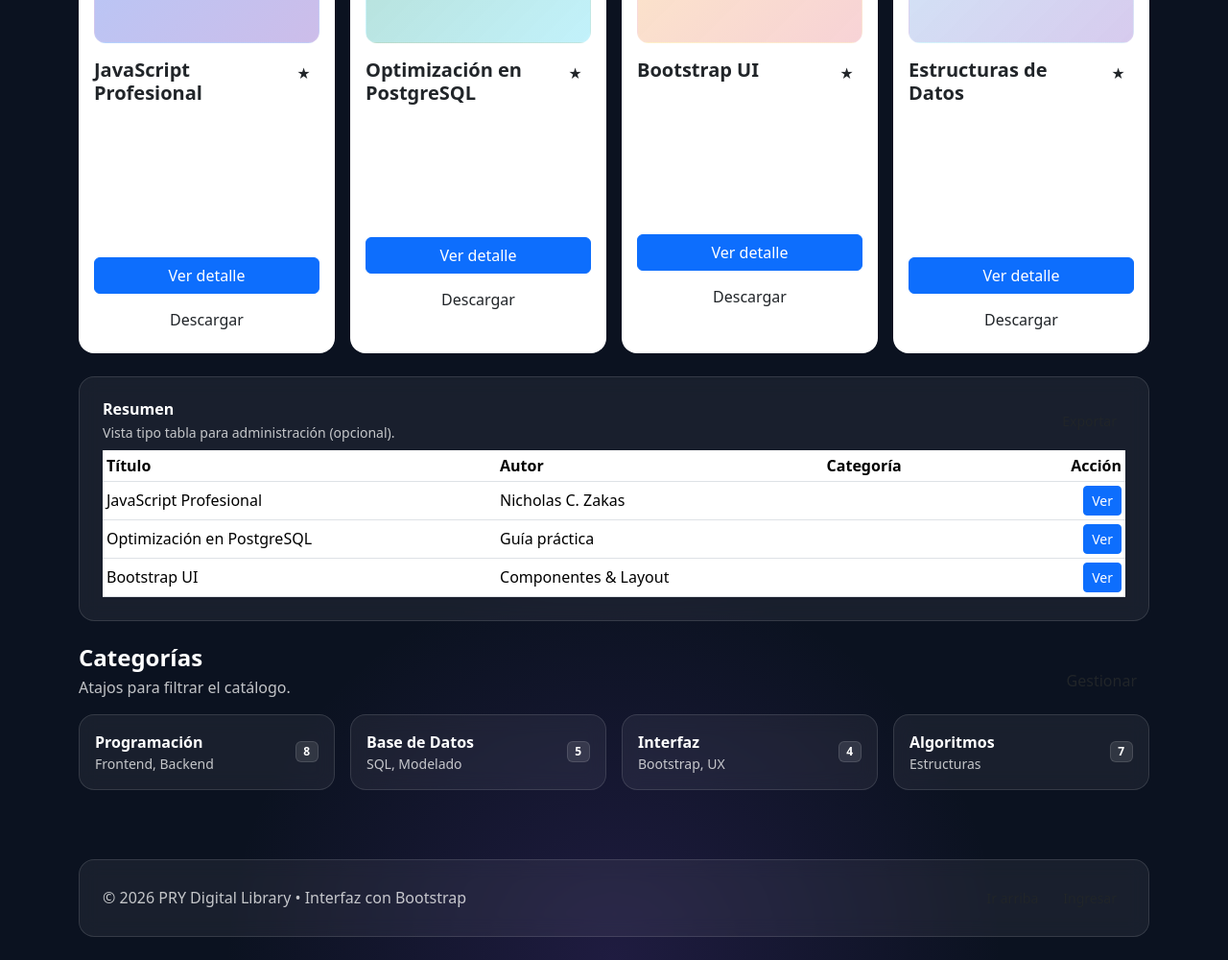
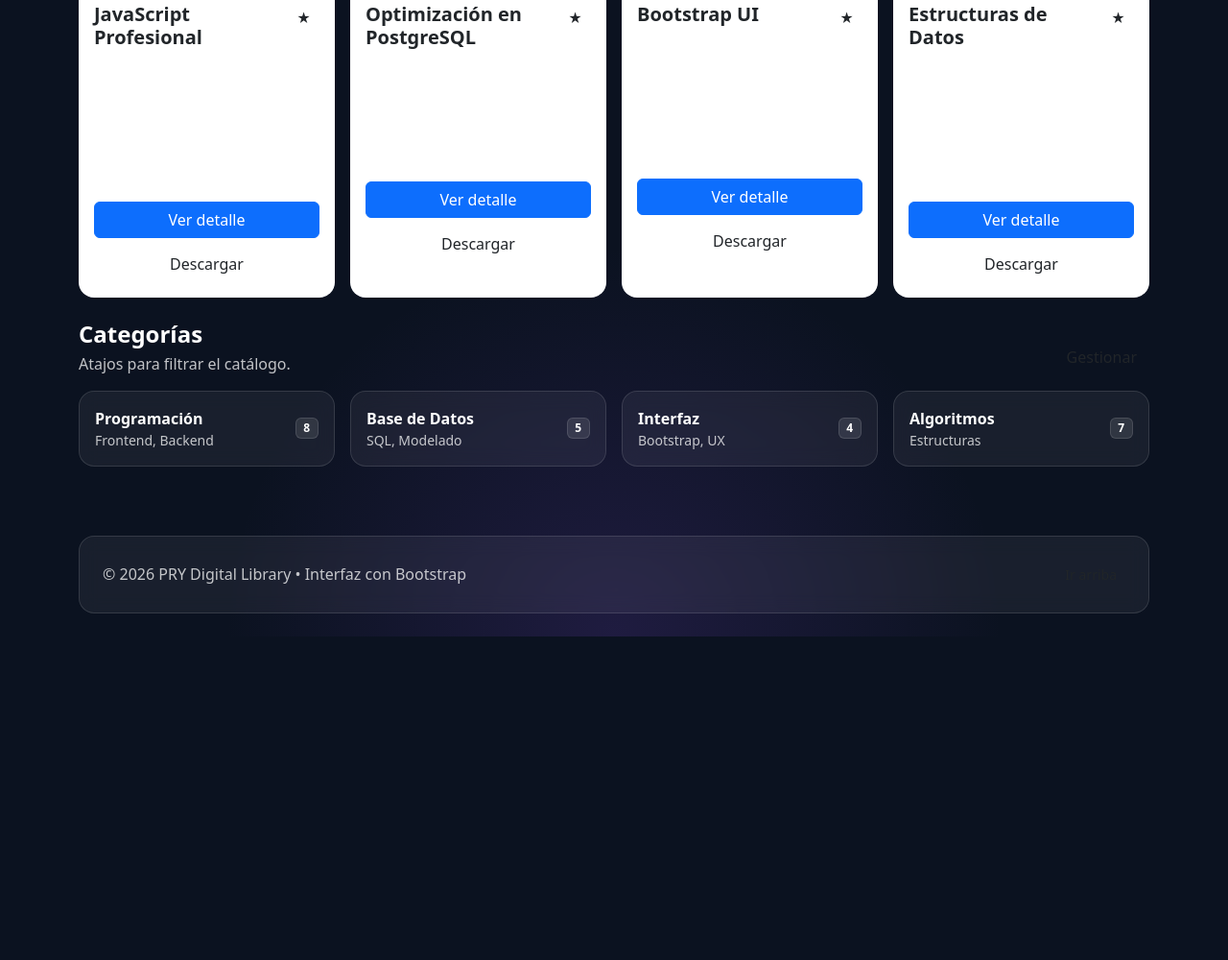
Before and after one commit to ProgramacionWeb27811/PRY_DIGITAL_LIBRARY, a website built with Vite: page index.html in a window 1280 px wide. Shown: the part 1068-2068 px from the top of the page at 96% size. After the commit the page ends 1731 px from the top, so only its background shows below. Built offline with nearby package versions, Linux system fonts and the light colour scheme; files whose address does not match are found by name.

Commit message:
edicion de html

```diff
--- a/index.html
+++ b/index.html
@@ -4,10 +4,7 @@
     <meta charset="utf-8">
     <meta name="viewport" content="width=device-width, initial-scale=1">
     <title>Biblioteca - El Saber es Poder</title>
-
-    <!-- Bootstrap CSS -->
     <link href="./node_modules/bootstrap/dist/css/bootstrap.min.css" rel="stylesheet">
-
     <link rel="stylesheet" href="./public/css/styles.css">
 </head>
 
@@ -40,7 +37,7 @@
                         </ul>
                     </li>
                     <li class="nav-item ms-lg-2">
-                        <button class="btn btn-soft px-3" data-bs-toggle="modal" data-bs-target="#modalLogin">
+                        <button class="btn btn-soft px-3" data-bs-toggle="modal" data-bs-target="#modalLogin" hidden>
                             Ingresar
                         </button>
                     </li>
@@ -62,10 +59,6 @@
                         </div>
 
                         <h1 class="display-6 fw-bold mb-2">Biblioteca Digital</h1>
-                        <p class="text-soft mb-4">
-                            Interfaz clara para buscar, filtrar y visualizar libros. Lista para conectar con tu lógica en JavaScript
-                            (fetch, arrays, localStorage o API).
-                        </p>
 
                         <div class="row g-2">
                             <div class="col-md-7">
@@ -315,56 +308,6 @@
                 </div>
             </div>
 
-            <!-- Tabla opcional -->
-            <div class="mt-4 glass rounded-4 p-3 p-lg-4">
-                <div class="d-flex justify-content-between align-items-center mb-2">
-                    <div>
-                        <h3 class="h6 fw-bold mb-1">Resumen</h3>
-                        <p class="text-soft small mb-0">Vista tipo tabla para administración (opcional).</p>
-                    </div>
-                    <button class="btn btn-soft btn-sm">Exportar</button>
-                </div>
-
-                <div class="table-responsive">
-                    <table class="table table-sm align-middle mb-0">
-                        <thead>
-                            <tr class="text-soft">
-                                <th>Título</th>
-                                <th>Autor</th>
-                                <th>Categoría</th>
-                                <th class="text-end">Acción</th>
-                            </tr>
-                        </thead>
-                        <tbody>
-                            <tr>
-                                <td>JavaScript Profesional</td>
-                                <td>Nicholas C. Zakas</td>
-                                <td><span class="badge badge-soft">Programación</span></td>
-                                <td class="text-end">
-                                    <button class="btn btn-sm btn-primary" data-bs-toggle="modal" data-bs-target="#modalDetalle">Ver</button>
-                                </td>
-                            </tr>
-                            <tr>
-                                <td>Optimización en PostgreSQL</td>
-                                <td>Guía práctica</td>
-                                <td><span class="badge badge-soft">Base de Datos</span></td>
-                                <td class="text-end">
-                                    <button class="btn btn-sm btn-primary" data-bs-toggle="modal" data-bs-target="#modalDetalle">Ver</button>
-                                </td>
-                            </tr>
-                            <tr>
-                                <td>Bootstrap UI</td>
-                                <td>Componentes & Layout</td>
-                                <td><span class="badge badge-soft">Interfaz</span></td>
-                                <td class="text-end">
-                                    <button class="btn btn-sm btn-primary" data-bs-toggle="modal" data-bs-target="#modalDetalle">Ver</button>
-                                </td>
-                            </tr>
-                        </tbody>
-                    </table>
-                </div>
-            </div>
-
             <!-- CATEGORIAS -->
             <section id="categorias" class="pt-4">
                 <div class="d-flex justify-content-between align-items-end gap-2 mb-3">
@@ -434,7 +377,7 @@
                 </div>
                 <div class="d-flex gap-2">
                     <a class="btn btn-sm btn-soft" href="#inicio">Ir arriba</a>
-                    <button class="btn btn-sm btn-soft" data-bs-toggle="modal" data-bs-target="#modalLogin">Ingresar</button>
+                    <button class="btn btn-sm btn-soft" data-bs-toggle="modal" data-bs-target="#modalLogin" hidden>Ingresar</button>
                 </div>
             </div>
         </div>
@@ -522,7 +465,7 @@
         </div>
     </div>
 
-    <!-- MODAL LOGIN -->
+    <!-- MODAL LOGIN
     <div class="modal fade" id="modalLogin" tabindex="-1" aria-hidden="true">
         <div class="modal-dialog modal-dialog-centered">
             <div class="modal-content glass text-white border-0 rounded-4">
@@ -546,7 +489,7 @@
                 </div>
             </div>
         </div>
-    </div>
+    </div> -->
 
     <script src="./node_modules/bootstrap/dist/js/bootstrap.bundle.min.js"></script>
 
```
